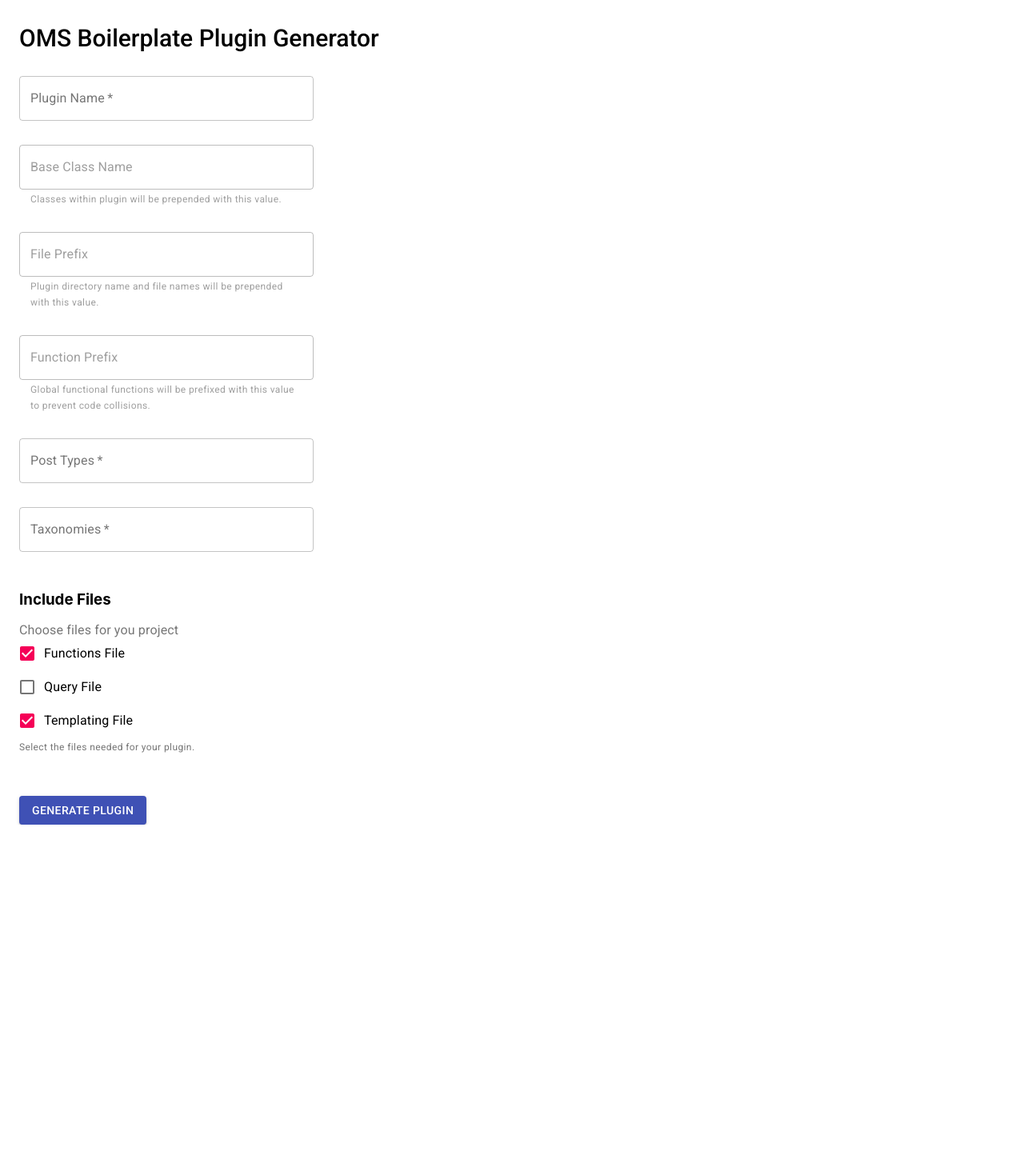
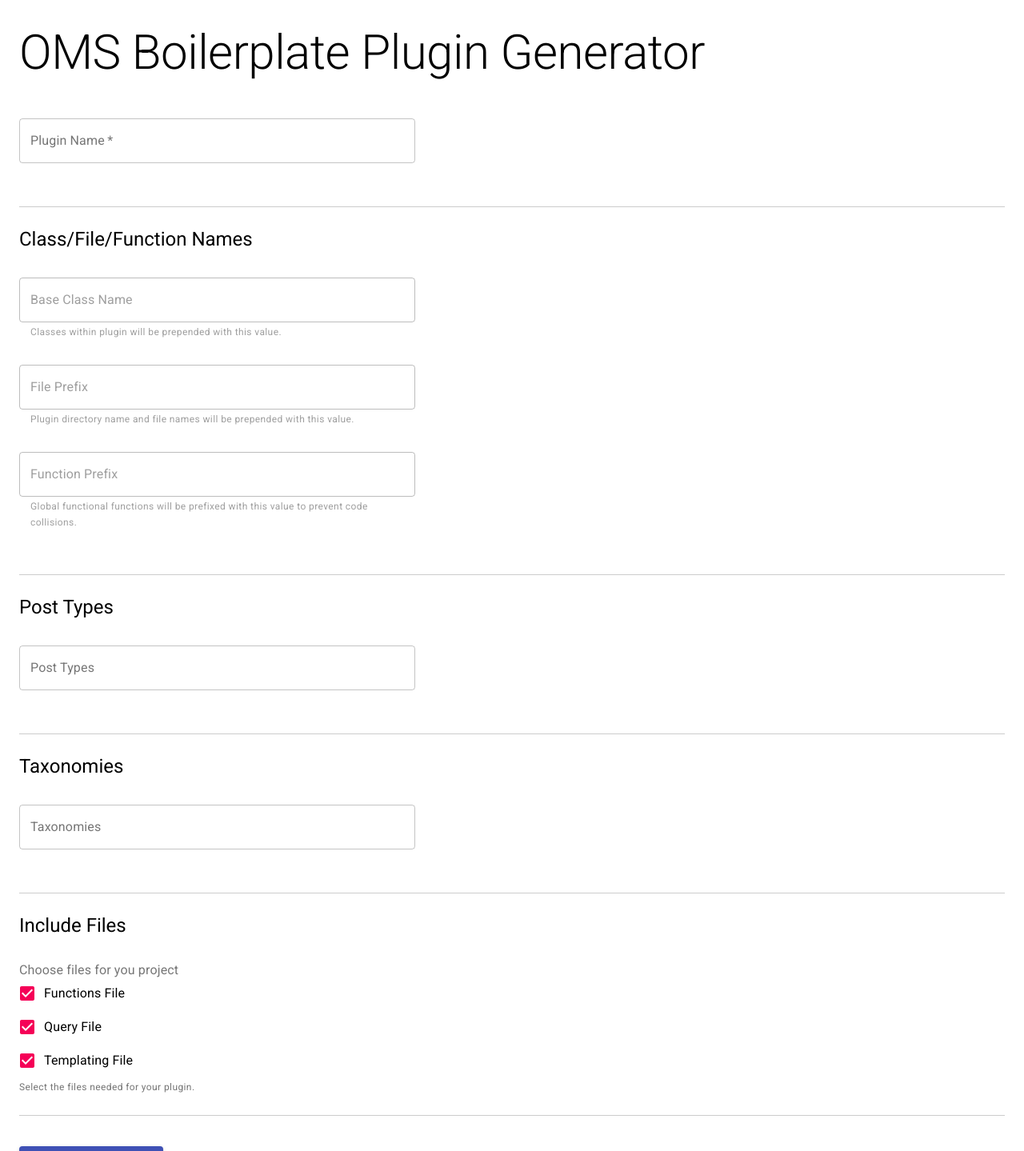
Before and after one commit to chumpgrub/OMS-Boilerplate-Generator, a React (Create React App) app: page / in a window 1280 px wide. Shown: the top 1439 px of the page at 80% size. Before the commit the page ends 1031 px from the top, so only its background shows below. Built offline with nearby package versions, Linux system fonts and the light colour scheme.

Commit message:
Mark: Reordering Fields & Preview, Add Typography Component

```diff
--- a/src/App.js
+++ b/src/App.js
@@ -1,4 +1,4 @@
-import React, {Component} from 'react';
+import React, {Component, Fragment} from 'react';
 import pluralize from 'pluralize';
 import {
 	Grid,
@@ -11,7 +11,8 @@ import {
 	FormHelperText,
 	FormControlLabel,
 	Checkbox,
-	Button
+	Button,
+	Typography
 } from '@material-ui/core';
 
 import {PhpClass, FileName, FunctionName} from './components/CodeSamples';
@@ -44,7 +45,7 @@ class App extends Component {
 			taxonomies: null,
 			files: {
 				functions: true,
-				query: false,
+				query: true,
 				template: true
 			},
 			errors: {}
@@ -106,10 +107,6 @@ class App extends Component {
 		this.setState({[input]: this.state[input].trim()})
 	}
 
-	handleHover = (input) => {
-		console.log(input)
-	}
-
 	handleFilesChange = (event) => {
 		// Get files prop.
 		const {files} = this.state
@@ -127,26 +124,51 @@ class App extends Component {
 		// Example code styles.
 		const styles = {
 			h3: {
-				marginTop: 60
+				marginTop: 0,
+				marginBottom: 0,
+				// textTransform: 'uppercase',
+				letterSpacing: 1,
+				fontWeight: 600,
+			},
+			h5: {
+				position: 'relative',
+				top: 9,
+				left: 20,
+				margin: 0,
+				display: 'inline-block',
+				padding: '2px 5px',
+				backgroundColor: '#fff',
+				color: 'rgba(0, 0, 0, 0.54)',
+				fontWeight: 400,
+				fontSize: 12,
+				borderRadius: 3,
 			},
 			code: {
-				display: 'block',
-				padding: '9px 10px',
-				lineHeight: 1.5,
-				color: '#999'
+				borderRadius: 4,
+				border: '1px solid #ddd',
+				backgroundColor: '#f9f9f9',
+				padding: '30px 20px 20px 20px',
+				margin: 0
+			},
+			grouping: {
+				marginTop: 0,
+				marginBottom: 0,
+			},
+			hr: {
+				border: 'none',
+				borderTop: '1px solid #ccc'
 			}
 		}
-		const codeStyles = {}
 		return (
 			<Container>
 
-				<Box fontFamily="fontFamily" fontSize={30} fontWeight={500} style={{margin: '30px 0'}}>
+				<Typography variant="h2"
+				            style={{margin: '30px 0'}}>
 					OMS Boilerplate Plugin Generator
-				</Box>
+				</Typography>
 
-				<Grid container spacing={8}>
-					<Grid item xs={4}>
-
+				<Grid container spacing={4} style={styles.grouping}>
+					<Grid item xs={5}>
 						<TextField id="plugin-name"
 						           label="Plugin Name"
 						           required
@@ -155,8 +177,19 @@ class App extends Component {
 						           variant="outlined"
 						           onChange={this.handlePluginNameChange}
 						           onBlur={this.handlePluginNameBlur}
-						           onMouseEnter={() => this.handleHover('name')}
 						/>
+					</Grid>
+				</Grid>
+
+				<Box>
+					<hr style={styles.hr}/>
+				</Box>
+
+				<Grid container spacing={4} style={styles.grouping}>
+					<Grid item xs={12}>
+						<Typography variant="h5">Class/File/Function Names</Typography>
+					</Grid>
+					<Grid item xs={5}>
 						<TextField id="base-class-name"
 						           label="Base Class Name"
 						           disabled={baseClassName ? false : true}
@@ -187,26 +220,85 @@ class App extends Component {
 						           onBlur={(e) => this.handleBlur('functionPrefix', e)}
 						           helperText={`Global functional functions will be prefixed with this value to prevent code collisions.`}
 						/>
+					</Grid>
+					<Grid item xs={7}>
+						{baseClassName && <PhpClass classBase={baseClassName}/>}
+						{filePrefix && <FileName filePrefix={filePrefix}/>}
+						{functionPrefix && <FunctionName functionPrefix={functionPrefix}/>}
+					</Grid>
+				</Grid>
+
+				<Box>
+					<hr style={styles.hr}/>
+				</Box>
+
+				<Grid container spacing={4} style={styles.grouping}>
+					<Grid item xs={12}>
+						<Typography variant="h5">Post Types</Typography>
+					</Grid>
+					<Grid item xs={5}>
 						<TextField id="post-types-names"
 						           label="Post Types"
-						           required
 						           style={{width: '100%', marginBottom: 30}}
 						           variant="outlined"
 						           value={postTypeNames}
 						           onChange={(e) => this.handleChange('postTypeNames', e)}
 						           onBlur={this.handlePostTypeBlur}
 						/>
+					</Grid>
+					<Grid item xs={7}>
+						{
+							postTypes &&
+							postTypes.map((postType, index) => {
+								return (
+									<PostTypeLabels key={index.toString()} index={index} fileName={filePrefix}
+									                singular={postType.singular} plural={postType.plural}/>
+								)
+							})
+						}
+					</Grid>
+				</Grid>
+
+				<Box>
+					<hr style={styles.hr}/>
+				</Box>
+
+				<Grid container spacing={4} style={styles.grouping}>
+					<Grid item xs={12}>
+						<Typography variant="h5">Taxonomies</Typography>
+					</Grid>
+					<Grid item xs={5}>
 						<TextField id="taxonomies"
 						           label="Taxonomies"
-						           required
 						           variant="outlined"
 						           style={{width: '100%', marginBottom: 30}}
 						           value={taxonomyNames}
 						           onChange={(e) => this.handleChange('taxonomyNames', e)}
 						           onBlur={this.handleTaxonomiesBlur}
 						/>
+					</Grid>
+					<Grid item xs={7}>
+						{
+							taxonomies &&
+							taxonomies.map((taxonomy, index) => {
+								return (
+									<TaxonomyLabels key={index.toString()} index={index} fileName={filePrefix}
+									                singular={taxonomy.singular} plural={taxonomy.plural}/>
+								)
+							})
+						}
+					</Grid>
+				</Grid>
 
-						<h3>Include Files</h3>
+				<Box>
+					<hr style={styles.hr}/>
+				</Box>
+
+				<Grid container spacing={4} style={styles.grouping}>
+					<Grid item xs={12}>
+						<Typography variant="h5">Include Files</Typography>
+					</Grid>
+					<Grid item xs={5}>
 						<FormControl component="fieldset">
 							<FormLabel component="legend">Choose files for you project</FormLabel>
 							<FormGroup>
@@ -239,58 +331,53 @@ class App extends Component {
 						</FormControl>
 
 					</Grid>
-
-					<Grid item xs={8}>
-						<div style={{position: 'sticky', 'top': 0}}>
-							{ (baseClassName || filePrefix || functionPrefix) ? <h3 style={{marginTop: 0}}>Plugin Class/File/Function Names</h3> : null}
-							{baseClassName && <PhpClass classBase={baseClassName}/>}
-							{filePrefix && <FileName filePrefix={filePrefix}/>}
-							{functionPrefix && <FunctionName functionPrefix={functionPrefix}/>}
-							{postTypes && <h3 style={styles.h3}>Post Types</h3>}
-							{
-								postTypes &&
-								postTypes.map((postType) => {
-									return (
-										<PostTypeLabels fileName={filePrefix} singular={postType.singular} plural={postType.plural}/>
-									)
-								})
+					<Grid item xs={7}>
+						{name &&
+						<Fragment>
+							{functions && (
+								<div>
+									<h5 style={styles.h5}>Functions File</h5>
+									<code>
+										<pre style={styles.code}><var style={{fontWeight: 'bold'}}>{filePrefix}</var>-functions.php</pre>
+									</code>
+								</div>
+							)}
+							{query && (
+								<div style={{marginTop: functions ? 10 : 0}}>
+									<h5 style={styles.h5}>Custom Query File</h5>
+									<code>
+										<pre style={styles.code}>{`class-`}<var
+											style={{fontWeight: 'bold'}}>{filePrefix}</var>-query.php</pre>
+									</code>
+								</div>
+							)}
+							{template && (
+								<div style={{marginTop: (functions || query) ? 10 : 0}}>
+									<h5 style={styles.h5}>Template Loader File</h5>
+									<code>
+										<pre style={styles.code}>{`class-`}<var style={{fontWeight: 'bold'}}>{filePrefix}</var>-template-loader.php</pre>
+									</code>
+								</div>
+							)
 							}
-							{taxonomies && <h3 style={styles.h3}>Taxonomies</h3>}
-							{
-								taxonomies &&
-								taxonomies.map((taxonomy) => {
-									return (
-										<TaxonomyLabels fileName={filePrefix} singular={taxonomy.singular} plural={taxonomy.plural}/>
-									)
-								})
-							}
-						</div>
-					</Grid>
-
-				</Grid>
-
-				<Grid container>
-					<Grid item xs={6} style={{marginTop: 20}}>
-						{name &&
-						<>
-							<div className="code" style={{height: 40}}>
-								{functions && <code style={styles.code}>{`${filePrefix}-functions.php`}</code>}
-							</div>
-							<div className="code" style={{height: 40}}>
-								{query && <code style={codeStyles}>{`class-${filePrefix}-query.php`}</code>}
-							</div>
-							<div className="code" style={{height: 40}}>
-								{template && <code style={styles.code}>{`class-${filePrefix}-template-loader.php`}</code>}
-							</div>
-						</>
+						</Fragment>
 						}
 					</Grid>
 				</Grid>
-				<Box style={{marginTop: 30}}>
-					<Button variant="contained" color="primary">Generate Plugin</Button>
+
+				<Box>
+					<hr style={styles.hr}/>
 				</Box>
-				<Box>
-				</Box>
+
+				<Grid container spacing={4}>
+					<Grid item xs={12} style={{margin: '30px 0 100px'}}>
+						<Button variant="contained"
+						        color="primary"
+						        size="large"
+						>Generate Plugin</Button>
+					</Grid>
+				</Grid>
+
 			</Container>
 		)
 	}
--- a/src/components/CodeSamples.js
+++ b/src/components/CodeSamples.js
@@ -2,17 +2,29 @@ import React from 'react';
 
 const styles = {
 	h5: {
-		marginBottom: 10
+		position: 'relative',
+		top: 9,
+		left: 20,
+		margin: 0,
+		display: 'inline-block',
+		padding: '2px 5px',
+		backgroundColor: '#fff',
+		color: 'rgba(0, 0, 0, 0.54)',
+		fontWeight: 400,
+		fontSize: 12,
+		borderRadius: 3,
 	},
 	code: {
+		borderRadius: 4,
+		border: '1px solid #ddd',
 		backgroundColor: '#f9f9f9',
-		padding: 10,
+		padding: '30px 20px 20px 20px',
 		margin: 0
 	}
 }
 
 const PhpClass = ({classBase}) => (
-	<div>
+	<div style={{marginTop: '-19px'}}>
 		<h5 style={styles.h5}>Base Class Name</h5>
 		<code>
 			<pre style={styles.code}>
@@ -25,7 +37,7 @@ const PhpClass = ({classBase}) => (
 )
 
 const FileName = ({filePrefix}) => (
-	<div>
+	<div style={{marginTop: 10}}>
 		<h5 style={styles.h5}>File Name Prefix</h5>
 		<code>
 			<pre style={styles.code}>
@@ -37,7 +49,7 @@ const FileName = ({filePrefix}) => (
 )
 
 const FunctionName = ({functionPrefix}) => (
-	<div>
+	<div style={{marginTop: 10}}>
 		<h5 style={styles.h5}>Function Name Prefix</h5>
 		<code>
 				<pre style={styles.code}>
--- a/src/components/PostTypeLabels.js
+++ b/src/components/PostTypeLabels.js
@@ -2,30 +2,43 @@ import React from 'react';
 
 const styles = {
 	h5: {
-		marginBottom: 10
+		position: 'relative',
+		top: 9,
+		left: 20,
+		margin: 0,
+		display: 'inline-block',
+		padding: '2px 5px',
+		backgroundColor: '#fff',
+		color: 'rgba(0, 0, 0, 0.54)',
+		fontWeight: 400,
+		fontSize: 12,
+		borderRadius: 3,
 	},
 	code: {
+		borderRadius: 4,
+		border: '1px solid #ddd',
 		backgroundColor: '#f9f9f9',
-		padding: 10,
+		padding: '30px 20px 20px 20px',
 		margin: 0
 	}
 }
 
-const PostTypeLabels = ({singular, plural, fileName}) => (
-	<div>
+const PostTypeLabels = ({index, singular, plural, fileName}) => (
+	<div style={{marginTop: index > 0 ? 10 : '-19px'}}>
 		<h5 style={styles.h5}>Post Type: {plural}</h5>
-		<code><pre style={styles.code}>{`$labels' => [
-  'name'                  => _x( '${plural}', 'Post Type General Name', '${fileName}' ),
-  'singular_name'         => _x( '${singular}', 'Post Type Singular Name', '${fileName}' ),
-  'menu_name'             => __( '${plural}', '${fileName}' ),
-  ...
-]`}
+		<code><pre style={styles.code}>
+			$labels = [<br/>
+			&nbsp;&nbsp;'name'          => _x( '<b>{plural}</b>, 'Post Type General Name', '<b>{fileName}</b>' ),<br/>
+			&nbsp;&nbsp;'singular_name' => _x( '<b>{singular}</b>', 'Post Type Singular Name', '<b>{fileName}</b>' ),<br/>
+			&nbsp;&nbsp;'menu_name'     => __( '<b>{singular}</b>', '<b>{fileName}</b>' ),<br/>
+			&nbsp;&nbsp;&nbsp;&nbsp;...<br/>
+			]
 		</pre></code>
 	</div>
 )
 
-const TaxonomyLabels = ({singular, plural, fileName}) => (
-	<div>
+const TaxonomyLabels = ({index, singular, plural, fileName}) => (
+	<div style={{marginTop: index > 0 ? 10 : '-19px'}}>
 		<h5 style={styles.h5}>Taxonomy: {plural}</h5>
 		<code><pre style={styles.code}>
 			$labels = [<br/>
```
